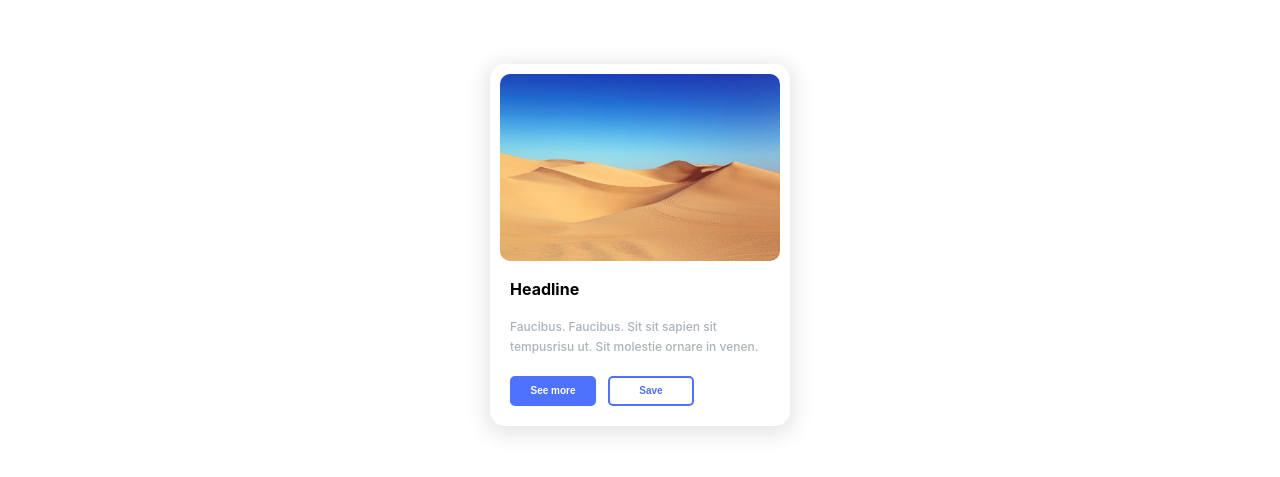
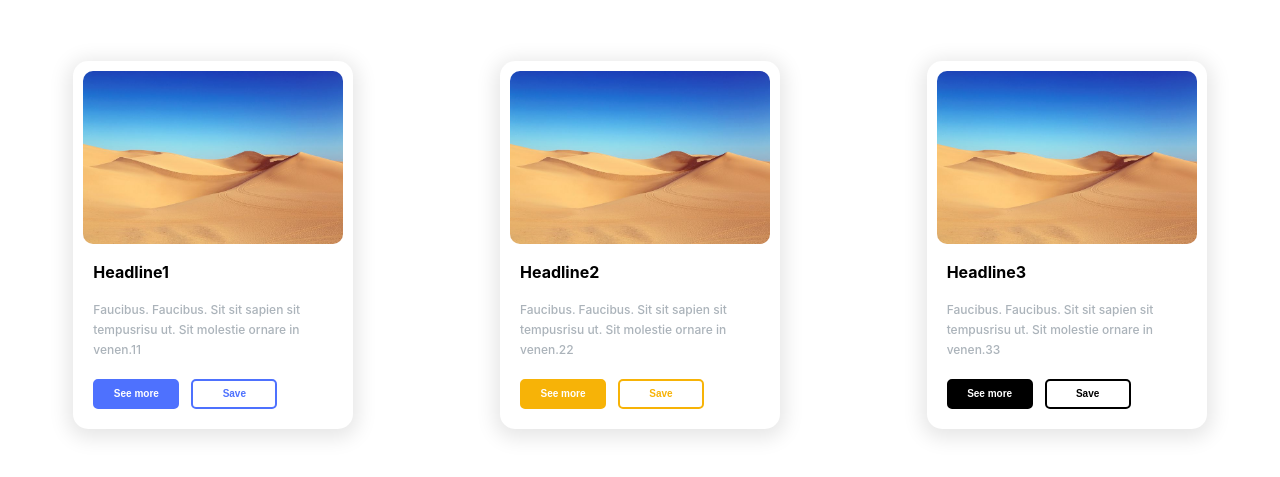
Before and after one commit to Moi-glaza-vezde/craConsole, a React (Create React App) app: page / in a window 1280 px wide. Shown: the part 155-632 px from the top of the page. Built offline with nearby package versions, Linux system fonts and the light colour scheme.

Commit message:
card map

```diff
--- a/package.json
+++ b/package.json
@@ -2,6 +2,7 @@
    "name": "cra-console",
    "version": "0.1.0",
    "private": true,
+   "homepage": "https://Moi-glaza-vezde.github.io/craConsole",
    "dependencies": {
       "@testing-library/jest-dom": "^5.14.1",
       "@testing-library/react": "^13.0.0",
@@ -10,6 +11,7 @@
       "@types/node": "^16.7.13",
       "@types/react": "^18.0.0",
       "@types/react-dom": "^18.0.0",
+      "gh-pages": "^6.2.0",
       "react": "^18.3.1",
       "react-dom": "^18.3.1",
       "react-scripts": "5.0.1",
@@ -21,7 +23,9 @@
       "start": "react-scripts start",
       "build": "react-scripts build",
       "test": "react-scripts test",
-    "eject": "react-scripts eject"
+      "eject": "react-scripts eject",
+      "predeploy": "yarn run build",
+      "deploy": "gh-pages -d build"
    },
    "eslintConfig": {
       "extends": [
--- a/src/App.tsx
+++ b/src/App.tsx
@@ -2,9 +2,30 @@ import React from 'react';
 import logo from './logo.svg';
 import './App.css';
 import { Card } from './card/Card';
+import { StyledCardWrapper } from './components/StyledCardWrapper.styled';
+import { items } from './card/Data';
 
 function App() {
-   return <Card />;
+   return (
+      <StyledCardWrapper>
+         {items.map((item, index) => {
+            return (
+               <Card
+                  key={index}
+                  src={item.img}
+                  title={item.title}
+                  border={item.border}
+                  text={item.text}
+                  textColor={item.textColor}
+                  textColor2={item.textColor2}
+                  bgColor={item.bgColor}
+                  hoverText={item.hoverText}
+                  hover={item.hover}
+               />
+            );
+         })}
+      </StyledCardWrapper>
+   );
 }
 
 export default App;
--- a/src/card/Card.tsx
+++ b/src/card/Card.tsx
@@ -1,33 +1,41 @@
 import React from 'react';
 import styled from 'styled-components';
-import imgCard from '../assets/image/imgCard.jpg';
-import { StyledCardWrapper } from '../components/StyledCardWrapper.styled';
-import { ImageCard } from '../components/ImageCard.styled';
-import { TitleCard } from '../components/TitleCard.styled';
-import { TextCard } from '../components/TextCard.styled';
-import { ButtonCard } from '../components/ButtonCard.styled';
-export const Card = () => {
+import { Image } from '../components/ImageCard.styled';
+import { Title } from '../components/TitleCard.styled';
+import { Text } from '../components/TextCard.styled';
+import { Button } from '../components/ButtonCard.styled';
+
+type CardPropsType = {
+   src?: string;
+   title?: string;
+   text?: string;
+   textColor?: string;
+   textColor2?: string;
+   bgColor?: string;
+   hoverText?: string;
+   hover?: string;
+   border?: string;
+};
+
+export const Card = (props: CardPropsType) => {
    return (
-      <div>
-         <StyledCardWrapper>
       <StyledCard>
-               <ImageCard src={imgCard} alt="foto" />
-               <TitleCard>Headline</TitleCard>
-               <TextCard>
-                  Faucibus. Faucibus. Sit sit sapien sit tempusrisu ut. Sit molestie ornare in
-                  venen.
-               </TextCard>
+         <Image src={props.src} />
+         <Title> {props.title}</Title>
+         <Text>{props.text}</Text>
          <BtnBox>
-                  <ButtonCard $textColor={'#fff'} $bgColor={'#4E71FE'} $hoverText={'#4E71FE'}>
+            <Button
+               $textColor={props.textColor}
+               $bgColor={props.bgColor}
+               $hoverText={props.hoverText}
+               $border={props.border}>
                See more
-                  </ButtonCard>
-                  <ButtonCard $hover={'#4E71FE'} $textColor={'#4E71FE'}>
+            </Button>
+            <Button $hover={props.hover} $textColor={props.textColor2} $border={props.border}>
                Save
-                  </ButtonCard>
+            </Button>
          </BtnBox>
       </StyledCard>
-         </StyledCardWrapper>
-      </div>
    );
 };
 
@@ -35,7 +43,6 @@ const StyledCard = styled.div`
    padding: 10px 10px 10px 10px;
    background-color: #fff;
    max-width: 280px;
-   //height: 350px;
    box-shadow: 0px 4px 20px 5px #0000001a;
    border-radius: 15px;
 `;
--- /dev/null
+++ b/src/card/Data.tsx
@@ -0,0 +1,42 @@
+import React from 'react';
+import imgCard from '../../src/assets/image/imgCard.jpg';
+
+export const items = [
+   {
+      img: imgCard,
+      title: 'Headline1',
+      text: 'Faucibus. Faucibus. Sit sit sapien sit tempusrisu ut. Sit molestie ornare in venen.11',
+
+      border: '#4E71FE',
+      textColor: '#fff',
+      textColor2: '#4E71FE',
+      bgColor: '#4E71FE',
+      hoverText: '#4E71FE',
+      hover: '#4E71FE',
+   },
+   {
+      img: imgCard,
+      title: 'Headline2',
+      text: 'Faucibus. Faucibus. Sit sit sapien sit tempusrisu ut. Sit molestie ornare in venen.22',
+
+      border: '#f7b307',
+      textColor: '#fff',
+      textColor2: '#f7b307',
+      bgColor: '#f7b307',
+      hoverText: '#f7b307',
+      hover: '#f7b307',
+   },
+   {
+      img: imgCard,
+      title: 'Headline3',
+      text: 'Faucibus. Faucibus. Sit sit sapien sit tempusrisu ut. Sit molestie ornare in venen.33',
+
+      border: '#000000',
+      textColor: '#fff',
+      textColor2: '#000000',
+
+      bgColor: '#000000',
+      hoverText: '#000000',
+      hover: '#000000',
+   },
+];
--- a/src/components/ButtonCard.styled.tsx
+++ b/src/components/ButtonCard.styled.tsx
@@ -6,8 +6,9 @@ type ButtonCardPropsType = {
    $textColor?: string;
    $hover?: string;
    $hoverText?: string;
+   $border?: string;
 };
-export const ButtonCard = styled.button<ButtonCardPropsType>`
+export const Button = styled.button<ButtonCardPropsType>`
    width: 86px;
    height: 30px;
    background-color: ${(props) => props.$bgColor || '#ffff'};
@@ -18,7 +19,7 @@ export const ButtonCard = styled.button<ButtonCardPropsType>`
       background-color: ${(props) => props.$hover || '#ffff'};
       color: ${(props) => props.$hoverText || '#fff'};
    }
-   border: 2px solid #4e71fe;
+   border: 2px solid ${(props) => props.$border || '#4e71fe'};
    border-radius: 5px;
 
    font-size: 10px;
--- a/src/components/ImageCard.styled.tsx
+++ b/src/components/ImageCard.styled.tsx
@@ -1,7 +1,7 @@
 import React from 'react';
 import styled from 'styled-components';
 
-export const ImageCard = styled.img`
+export const Image = styled.img`
    width: 100%;
    border-radius: 10px;
 `;
--- a/src/components/StyledCardWrapper.styled.tsx
+++ b/src/components/StyledCardWrapper.styled.tsx
@@ -2,7 +2,7 @@ import React from 'react';
 import styled from 'styled-components';
 export const StyledCardWrapper = styled.div`
    display: flex;
-   justify-content: center;
+   justify-content: space-around;
    align-items: center;
    min-height: 100vh;
 `;
--- a/src/components/TextCard.styled.tsx
+++ b/src/components/TextCard.styled.tsx
@@ -1,6 +1,6 @@
 import React from 'react';
 import styled from 'styled-components';
-export const TextCard = styled.p`
+export const Text = styled.p`
    font-size: 12px;
    padding-left: 10px;
 
--- a/src/components/TitleCard.styled.tsx
+++ b/src/components/TitleCard.styled.tsx
@@ -1,7 +1,7 @@
 import React from 'react';
 import styled from 'styled-components';
 
-export const TitleCard = styled.h2`
+export const Title = styled.h2`
    padding: 20px 0px 20px 10px;
    font-size: 16px;
    font-weight: 700;
--- a/src/styled/GlobalStyles.tsx
+++ b/src/styled/GlobalStyles.tsx
@@ -5,18 +5,13 @@ export const GlobalSlyles = createGlobalStyle`
 
 @import url('https://fonts.googleapis.com/css2?family=Inter:ital,opsz,wght@0,14..32,100..900;1,14..32,100..900&display=swap');
 
-
-   * {
-      padding: 0;
+   *,
+   *::before,
+   *::after {
+		padding: 0;
       margin: 0;
-      border: 0;
-   }
-   *,
-   *:betore,
-   *:after {
       -moz-box-sizing: border-box;
       -webkit-box-sizing: border-box;
-
       box-sizing: border-box;
    }
    :focus,
```
Also changed, not shown: 1 other file (tests, documents, lock files or other folders). Lines whose indentation alone changed are shown as unchanged.
